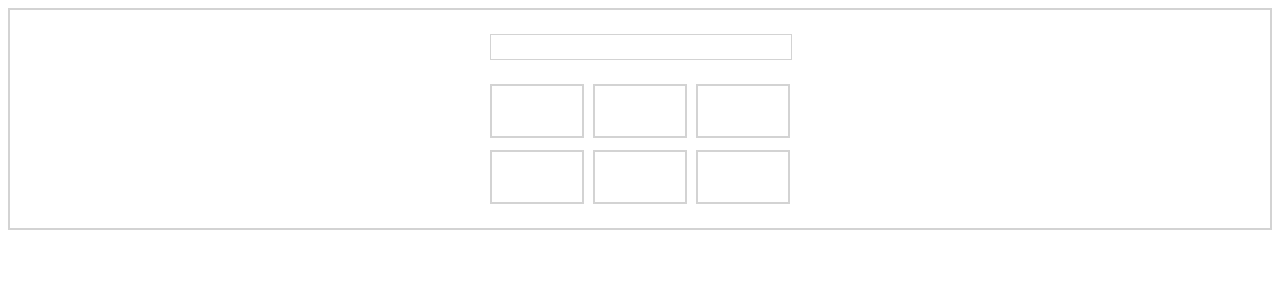
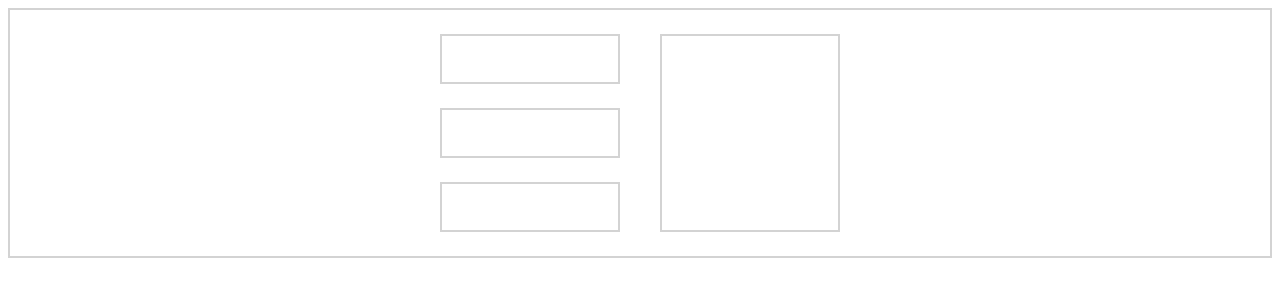
Before and after one commit to BrevenBennett/css-best-practices, a plain HTML site: page index.html in a window 1280 px wide. Drawn offline with Linux system fonts and the light colour scheme.

Commit message:
learned another common webpage layout

```diff
--- a/index.html
+++ b/index.html
@@ -9,15 +9,12 @@
   <body>
     <div class="container">
       <div class="row">
-        <div class="title"></div>
         <div class="box-wrapper">
-          <div class="box"></div>
-          <div class="box"></div>
-          <div class="box"></div>
-          <div class="box"></div>
-          <div class="box"></div>
-          <div class="box"></div>
+          <div class="box box-small"></div>
+          <div class="box box-small"></div>
+          <div class="box box-small"></div>
         </div>
+        <div class="box box-large"></div>
       </div>
     </div>
   </body>
--- a/style.css
+++ b/style.css
@@ -1,33 +1,34 @@
+* {
+  box-sizing: border-box;
+}
+
 .container {
-  padding: 24px 24px 12px 24px;
+  padding: 24px 24px 0 24px;
   border: 2px solid lightgray;
-  display: flex;
-  justify-content: center;
 }
 
 .row {
   width: 100%;
-  max-width: 300px;
+  max-width: 400px;
+  margin: 0 auto;
   display: flex;
-  flex-direction: column;
+  justify-content: space-between;
 }
 
-.title {
-  border: 1px solid lightgray;
+.box-wrapper {
+  width: 45%;
+}
+
+.box {
+  border: 2px solid lightgray;
   width: 100%;
-  height: 24px;
   margin-bottom: 24px;
 }
 
-.box-wrapper {
-  display: flex;
-  flex-wrap: wrap;
-  justify-content: space-between;
+.box-large {
+  width: 45%;
 }
 
-.box {
-  width: 30%;
-  height: 50px;
-  border: 2px solid lightgray;
-  margin-bottom: 12px;
+.box-small {
+    height: 50px;
 }
```
